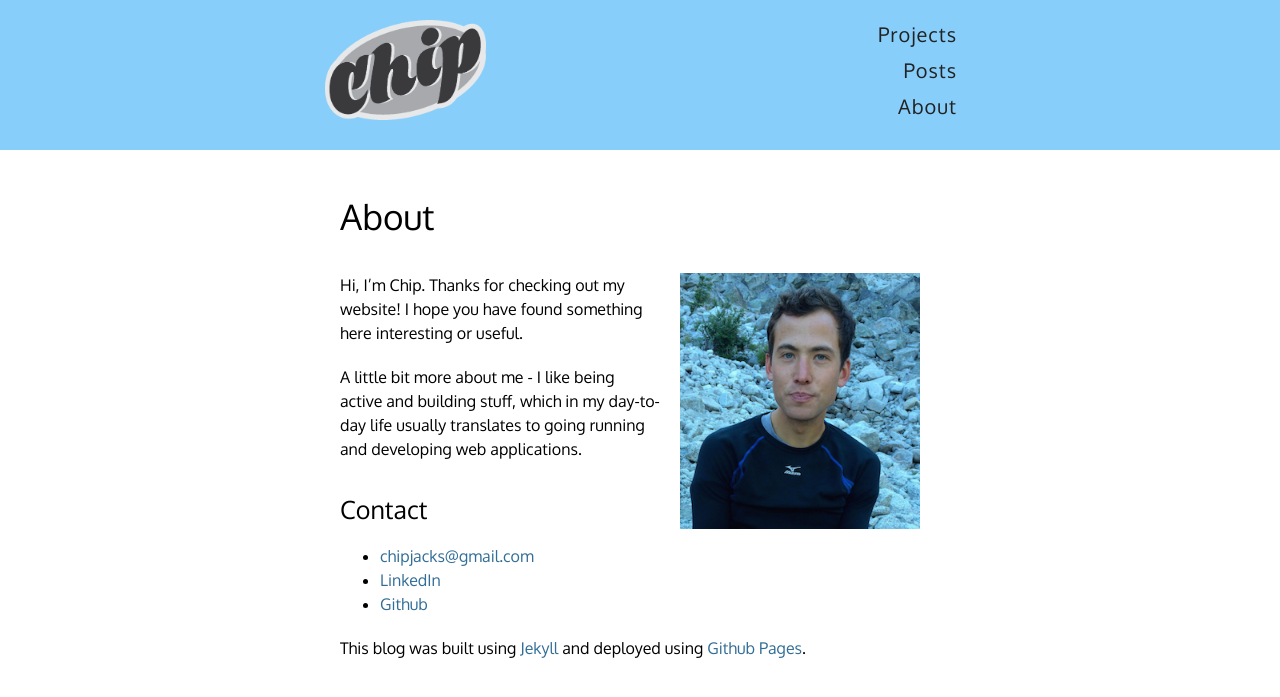
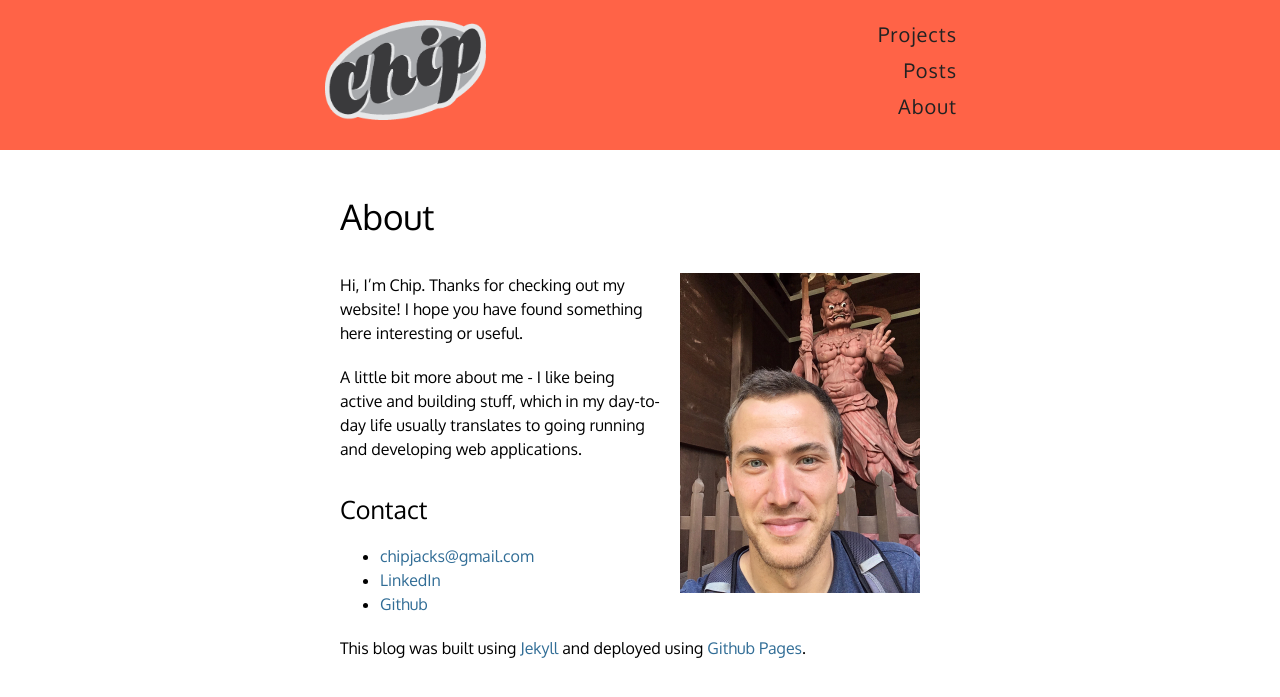
Before and after one commit to chipjacks/chipjacks.github.io, a Jekyll site: the page built from about/index.markdown, in a window 1280 px wide. Shown: the top 697 px of the page. Built offline with Jekyll 4.4.1, drawn with Linux system fonts in a browser that asks for light colours.

Commit message:
Lets go with Tomato

```diff
--- a/about/index.markdown
+++ b/about/index.markdown
@@ -3,7 +3,7 @@ layout: about
 title: "About"
 ---
 
-<img src="/images/profile_pic.png" width="40%" align="right"/>
+<img src="/images/profile_pic.jpg" width="40%" align="right"/>
 Hi, I'm Chip. Thanks for checking out my website! I hope you have found
 something here interesting or useful.
 
--- a/css/main.css
+++ b/css/main.css
@@ -190,7 +190,7 @@ ul .pl-snippet {
 }
 
 .header {
-	background: lightskyblue;
+	background: tomato;
 }
 
 
```
Also changed, not shown: images/profile_pic.jpg (added), images/profile_pic.png (deleted).
